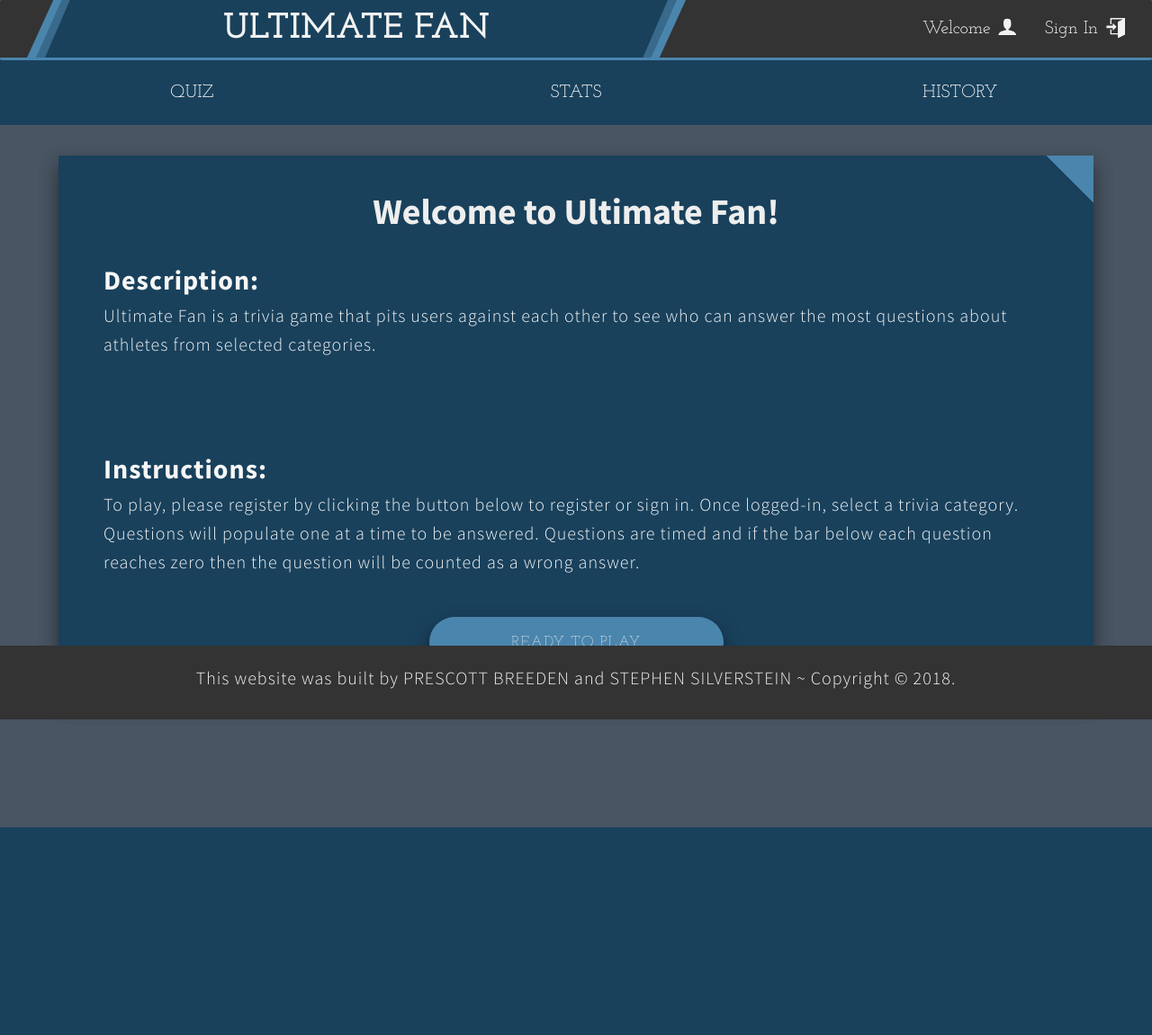
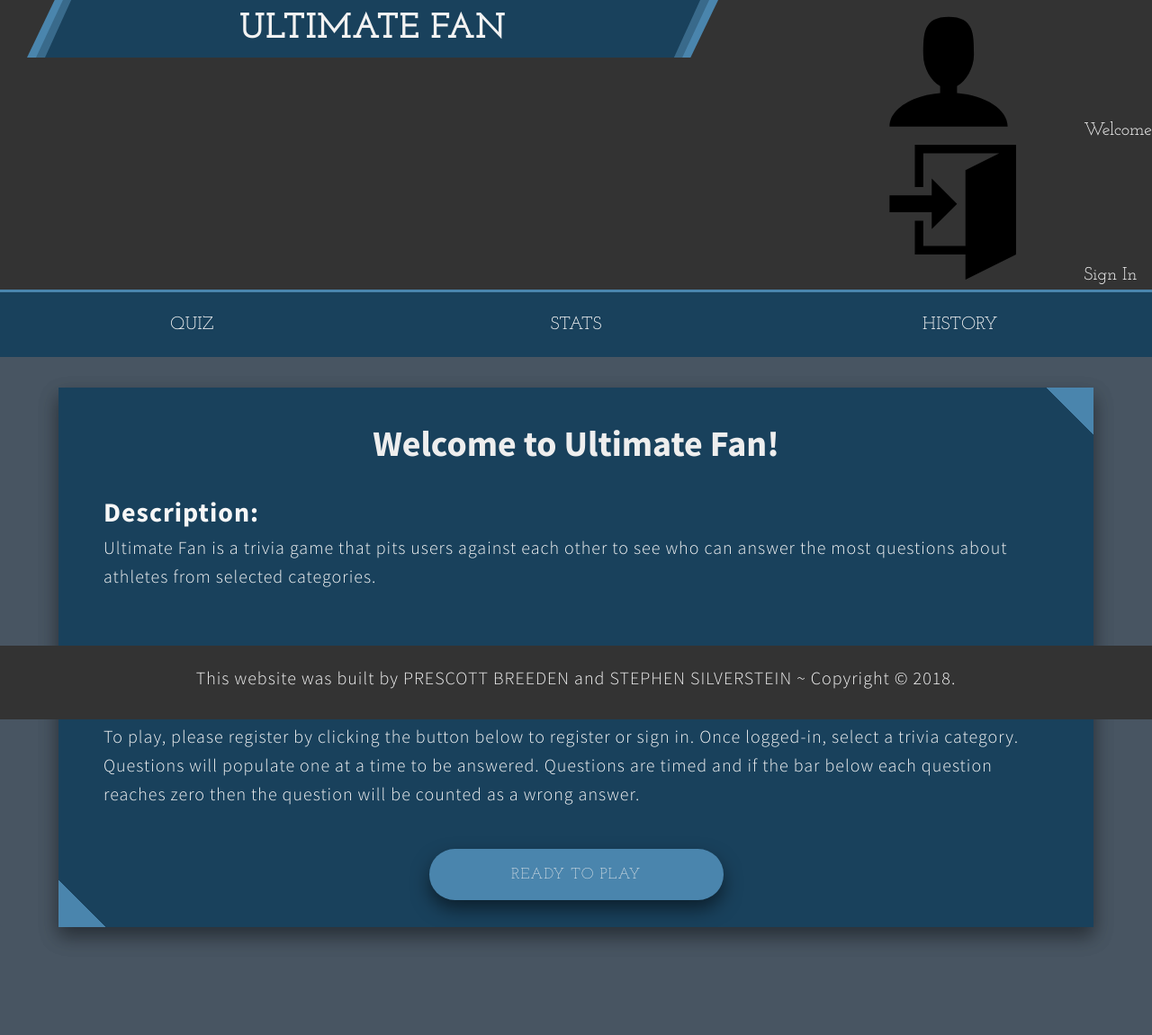
Before and after one commit to prescottbreeden/ultimate_fan_project, a Django app: page / in a window 1280 px wide. Shown: the whole page at 90% size. Before the commit the page ends 920 px from the top, so only its background shows below. Run offline with Django 3.2, Linux system fonts and the light colour scheme; style sheets or scripts are compiled from the project's sources; parts of the project's set-up code (start-up, migrations or seed data) failed here and were passed over.

Commit message:
quiz mobile complete
complete refactor on header html and css structure, massive fire-sale, much cleaner now, header and user controls slide back and forth nicely now between 600- and 600+ px.  nav bar fixed to flex-start for all view ports, hover effect removed for phone.  quiz categories switched to column flex with one category per row.

```diff
--- a/public/sass/base/_base.scss
+++ b/public/sass/base/_base.scss
@@ -44,6 +44,19 @@
 html {
     box-sizing: border-box;
     font-size: 62.5%; // 1 rem = 10 pixels
+
+    @include respond(tab-land) {
+        font-size: 56.25%;
+    }
+
+    @include respond(tab-port) {
+        font-size: 50%;
+    }
+
+    @include respond(big-desktop) {
+        font-size: 75%;
+    }
+
 }
 
 body {
--- a/public/sass/base/_mixins.scss
+++ b/public/sass/base/_mixins.scss
@@ -1,14 +1,24 @@
-@mixin clearfix {
-    &::after {
-        content: "";
-        display: table;
-        clear: both;
-    }
-}
-
 @mixin absoluteCenter {
     position: absolute;
     top: 50%;
     left: 50%;
     transform: translate(-50%, -50%);
 }
+
+@mixin respond($breakpoint) {
+    @if $breakpoint == phone {
+        @media only screen and (max-width: 37.5em) { @content }; // 600px
+    }
+    @if $breakpoint == tab-port {
+        @media only screen and (max-width: 56.75em) { @content }; // 900px
+    }
+    @if $breakpoint == tab-med {
+        @media only screen and (max-width: 65.625em) { @content }; // 1050px
+    }
+    @if $breakpoint == tab-land {
+        @media only screen and (max-width: 75em) { @content }; // 1200px
+    }
+    @if $breakpoint == big-desktop {
+        @media only screen and (min-width: 112.5em) { @content }; // 1800px
+    }
+}
--- a/public/sass/layout/_header.scss
+++ b/public/sass/layout/_header.scss
@@ -4,64 +4,69 @@
     color: var(--color-white);
     display: flex;
     justify-content: space-between;
-    border-radius: 3px;
     border-bottom: 3px solid var(--color-primary-light);
+
+    @include respond(phone) {
+        justify-content: center;
+        flex-wrap: wrap;
+    }
 
     &__logo-box {
         margin-left: 3rem;
         width: 60%;
+        margin-right: auto;
+
+        @include respond(phone) {
+            flex: 1 0 90%;
+            margin-right: 3rem;
+        }
     }
 
-    &__userbox {
-        width: 40%;
-        margin-right: 3rem;
+    &__controls {
         display: flex;
-        justify-content: flex-end;
+        justify-content: space-around;
         align-items: center;
         color: var(--color-white);
 
-        &-box {
-            display: flex;
+        @include respond(phone) {
+            width: 100%;
+            background-color: var(--color-primary-medium);
+        }
+    }
+
+
+
+    &__control-box {
+        display: flex;
+        justify-content: center;
+        flex-direction: row-reverse;
+        align-items: center;
+        margin: 0 .5rem;
+
+        @include respond(phone) {
             flex-direction: row;
-            height: 100%;
-            padding: 0 3rem;
-            align-items: center;
-            position: relative;
+            padding: 1rem;
+            margin: 0rem 2rem;
+        }
+    }
 
-            &--status {
-                &:hover {
-                    text-decoration: underline;
-                    cursor: pointer;
-                }
-            }
-        }
+    &__text {
+        text-decoration: none;
+        color: var(--color-white);
+        align-self: stretch;
 
-        &-icon {
-            position: absolute;
-            top: 1.75rem;
-            right: 0;
-            height: 2.25rem;
-            width: 2.25rem;
-            fill: currentColor;
-        }
+    }
 
-        &-action {
-            position: absolute;
-            top: 1.95rem;
-            right: 0rem;
-            margin-left: 3rem;
-            height: 2.25rem;
-            width: 2.25rem;
-            fill: currentColor;
+    &__icon {
+        margin: 0 1rem;
+        height: 2.25rem;
+        width: 2.25rem;
+        fill: currentColor;
+        align-self: stretch;
 
-            &--logout {
-                text-decoration: none;
-                color: var(--color-white);
-
-            }
+        @include respond(phone) {
 
         }
-
 
     }
 }
--- a/public/sass/layout/_navigation.scss
+++ b/public/sass/layout/_navigation.scss
@@ -1,7 +1,7 @@
 .nav {
     display: flex;
     justify-content: space-around;
-    align-items: center;
+    align-items: flex-start;
     font-size: 2rem;
     text-align: center;
 
@@ -23,12 +23,18 @@
         height: 100%;
         width: 100%;
 
+
         &:hover {
             background-color: var(--color-primary-light);
         }
         &:hover + .nav__details {
             transform: rotateX(0);
             opacity: 1;
+
+            @include respond(phone) {
+                transform: rotateX(-90);
+                opacity: 0;
+            }
         }
     }
 
--- a/public/sass/pages/login.scss
+++ b/public/sass/pages/login.scss
@@ -1,10 +1,10 @@
 //login.html
 
 //base
+@import '../base/_mixins';
+@import '../base/_base';
+@import '../base/_typography';
 @import '../base/_animation';
-@import '../base/_base';
-@import '../base/_mixins';
-@import '../base/_typography';
 @import '../base/_utilities';
 
 //layout
--- a/public/sass/pages/quiz.scss
+++ b/public/sass/pages/quiz.scss
@@ -1,10 +1,10 @@
 //quiz.html
 
 //base
+@import '../base/_mixins';
+@import '../base/_base';
+@import '../base/_typography';
 @import '../base/_animation';
-@import '../base/_base';
-@import '../base/_mixins';
-@import '../base/_typography';
 @import '../base/_utilities';
 
 //layout
```
Also changed, not shown: apps/quiz/static/quiz/styles.css (+81 -58 lines), apps/quiz/templates/quiz/quiz.html (+18 -14 lines), public/sass/components/_quizzes.scss (+12 -0 lines), public/sass/pages/account.scss (deleted, +0 -15 lines).
